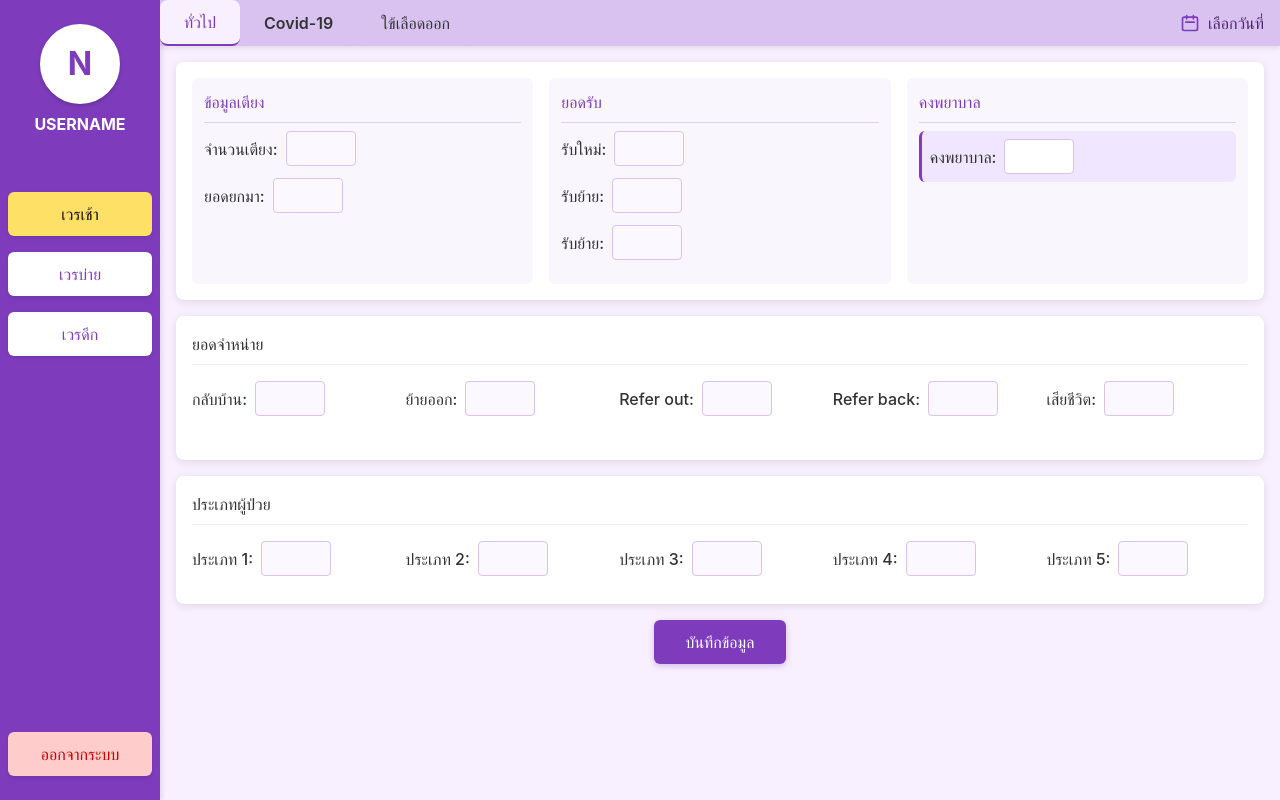
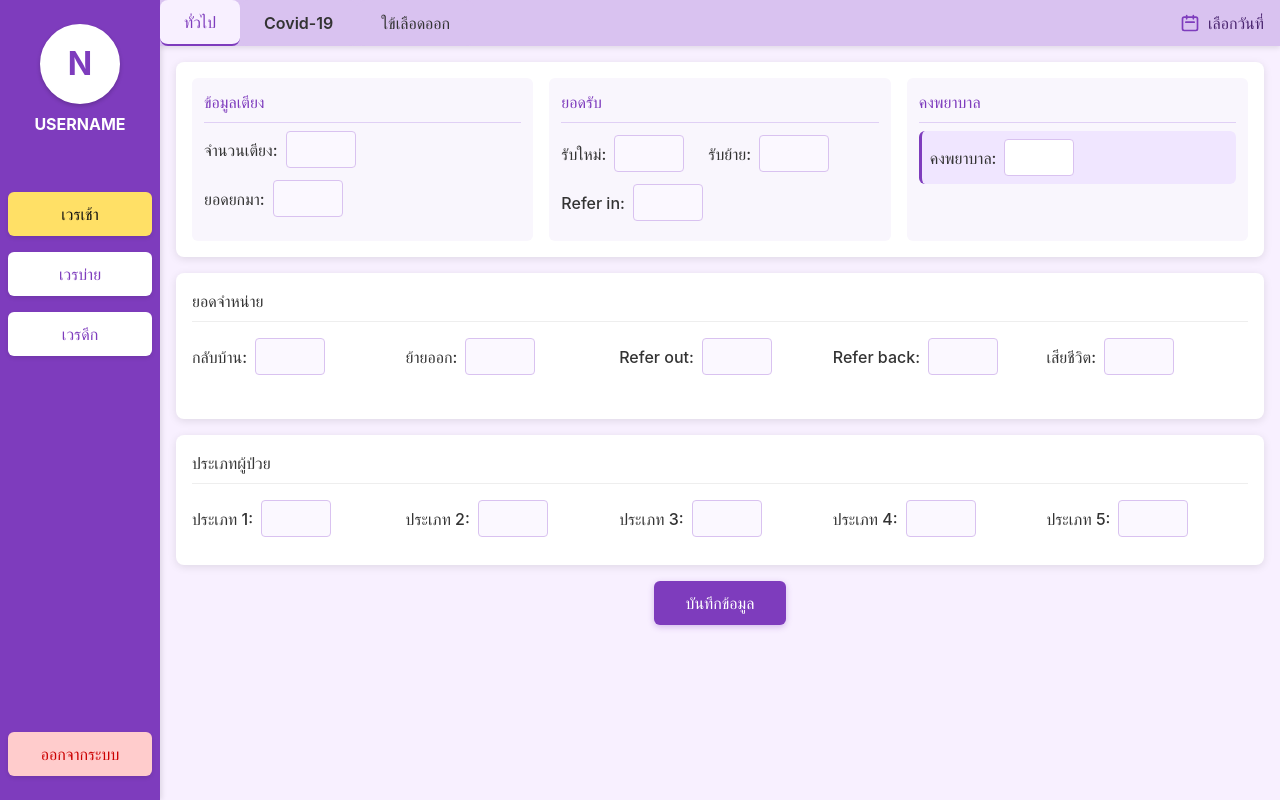
Before and after one commit to kurodung/recordday, a React (Vite) app: page / in a window 1280 px wide. Built offline with nearby package versions, Linux system fonts and the light colour scheme.

Commit message:
อัพแถวยาว

```diff
--- a/src/components/HospitalUI.jsx
+++ b/src/components/HospitalUI.jsx
@@ -75,9 +75,11 @@ export default function HospitalUI() {
                 </div>
               </div>
 
-              {/* ส่วนยอดรับใหม่ */}
+              {/* ส่วนยอดรับใหม่ - แนวนอนตามที่ต้องการ */}
               <div className="form-column">
-                <div className="section-label">ยอดรับ</div>
+                <div className="section-header">ยอดรับ</div>
+                {/* แก้ไขตรงนี้ เพิ่มคลาส horizontal-inputs เพื่อให้แสดงผลในแนวนอน */}
+                <div className="horizontal-inputs">
                   <div className="input-group">
                     <label className="input-label">รับใหม่:</label>
                     <input type="number" className="input-field" min="0" />
@@ -87,8 +89,9 @@ export default function HospitalUI() {
                     <input type="number" className="input-field" min="0" />
                   </div>
                   <div className="input-group">
-                  <label className="input-label">รับย้าย:</label>
+                    <label className="input-label">Refer in:</label>
                     <input type="number" className="input-field" min="0" />
+                  </div>
                 </div>
               </div>
 
--- a/src/styles/HospitalUI.css
+++ b/src/styles/HospitalUI.css
@@ -195,6 +195,37 @@ body {
   box-shadow: 0 2px 8px rgba(0, 0, 0, 0.1);
 }
 
+/* เพิ่มคลาส horizontal-inputs สำหรับการแสดงผลแนวนอน */
+.horizontal-inputs {
+  display: flex;
+  flex-direction: row;
+  flex-wrap: wrap;
+  gap: 12px;
+  align-items: center;
+}
+
+.horizontal-inputs .input-group {
+  display: flex;
+  align-items: center;
+  margin-bottom: 0;
+  margin-right: 12px;
+}
+
+/* ปรับขนาดของ label และ input เพื่อให้สวยงามในแนวนอน */
+.horizontal-inputs .input-label {
+  min-width: auto;
+  margin-right: 8px;
+}
+
+/* เพิ่มคลาสสำหรับส่วนหัว section */
+.section-header {
+  font-weight: 600;
+  color: #7e3cbd;
+  padding-bottom: 8px;
+  margin-bottom: 12px;
+  border-bottom: 1px solid #e0d0f5;
+}
+
 /* ปรับ Grid layouts */
 .flex-grid {
   display: flex;
@@ -252,10 +283,11 @@ body {
   padding: 8px;
   border: 1px solid #d9c2f0;
   border-radius: 4px;
+  color: #111;
   background-color: #fbf8ff;
   transition: all 0.2s ease;
   text-align: center;
-  font-size: 14px;
+  font-size: 15px;
 }
 
 .input-field:focus {
```
Lines whose indentation alone changed are shown as unchanged.
